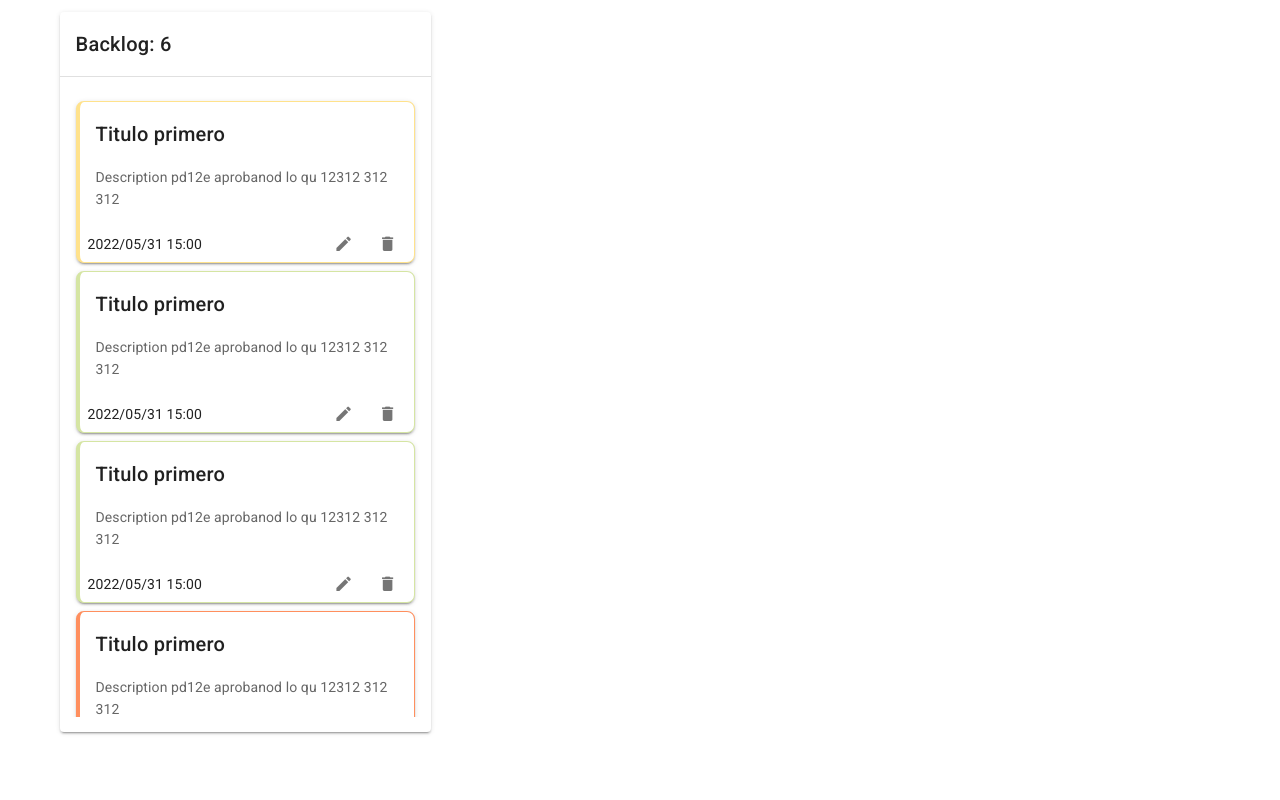
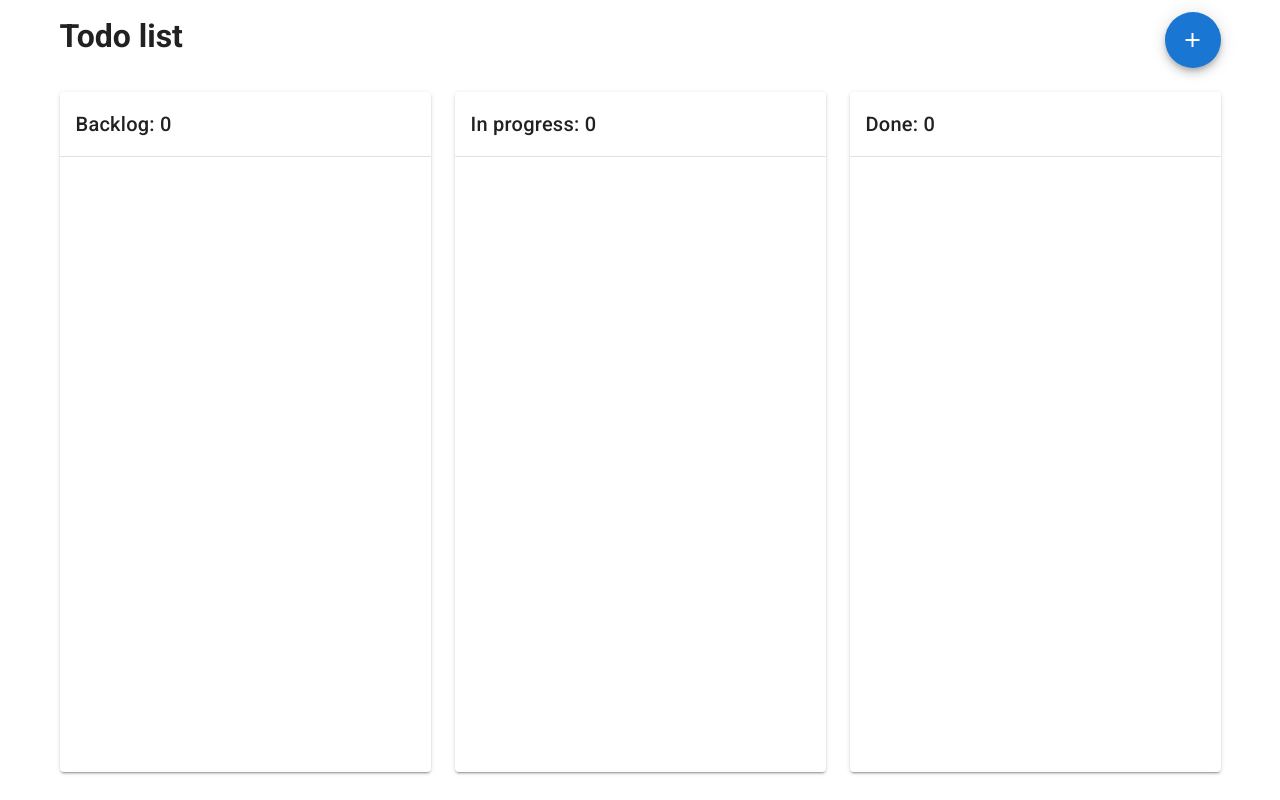
Before and after one commit to jsolanas7/todo-list-nuxt-vuetify, a Nuxt app: page / in a window 1280 px wide. Built offline with nearby package versions, Linux system fonts and the light colour scheme.

Commit message:
feat: Added create and edit cards. Cards default order by date desc

```diff
--- a/components/card-type-list/CardTypeList.vue
+++ b/components/card-type-list/CardTypeList.vue
@@ -1,13 +1,13 @@
 
 <template>
-  <v-card height="90vh" elevation="2">
+  <v-card height="85vh" elevation="2">
       <v-card-title>
           {{title}}: {{items.length}}
       </v-card-title>
       <v-divider></v-divider>
-      <v-card-text class="cardsContainer">
-          <template v-for="item in items" >
-              <card class="mt-2" :key="item" :item="item">
+      <v-card-text class="cardsContainer" v-if="items && items.length > 0">
+          <template v-for="item in items">
+              <card v-on:onDelete="onDelete" v-on:onEdit="onEdit" class="mt-2" :key="item.id" :item="item">
               </card>
           </template>
       </v-card-text>
@@ -17,17 +17,26 @@
 <script lang="ts">
 import { Component, Prop, Vue } from "vue-property-decorator";
 import {TodoItemModel} from "../todo-list/models/TodoItemModel"
+import { TodoListService } from "../todo-list/services/TodoListService";
 @Component
 export default class OLoginBox extends Vue {
   @Prop({ type: Array, required: true }) items!: TodoItemModel[];
   @Prop({ type: String, required: true }) title!: string;
 
+  onDelete(id: string){
+      const todoListService = new TodoListService(this.$store);
+      todoListService.removeItem(id);
+  }
+
+  onEdit(id: string){
+      this.$emit("onEdit", id);
+  }
 }
 </script>
 
 <style>
 .cardsContainer{
-    max-height: 80vh;
+    max-height: 75vh;
     overflow-y: auto;
 }
 </style>
--- a/components/card/card.vue
+++ b/components/card/card.vue
@@ -8,10 +8,10 @@
                 {{formatDate(item.date)}}
             </span>
             <v-spacer></v-spacer>
-        <v-btn icon>
+        <v-btn icon @click="onEdit">
                 <v-icon>mdi-pencil</v-icon>
         </v-btn>
-         <v-btn icon>
+         <v-btn icon @click="onDelete">
                 <v-icon>mdi-delete</v-icon>
         </v-btn>
       </v-card-actions>
@@ -21,7 +21,7 @@
 <script lang="ts">
 import { Component, Prop, Vue } from "vue-property-decorator";
 import {TodoItemModel} from "../todo-list/models/TodoItemModel"
-import {DateHelper} from "../helpers/DateHelper"
+import {DateHelper} from "../helpers/DateHelper";
 @Component
 export default class OLoginBox extends Vue {
   @Prop({ type: Object, required: true }) item!: TodoItemModel;
@@ -53,6 +53,14 @@ export default class OLoginBox extends Vue {
     this.itemColor =  this.colors[random];
     debugger;
 }
+
+    onDelete(){
+        this.$emit("onDelete", this.item.id);
+    }
+
+      onEdit(){
+        this.$emit("onEdit", this.item.id);
+    }
 }
 </script>
 
--- a/components/create-card/CreateCard.vue
+++ b/components/create-card/CreateCard.vue
@@ -2,33 +2,100 @@
 <template>
   <v-card>
     <v-card-title>
-            {{isEdit ? 'Edit' : 'Add'}}
+      {{ isEdit ? "Edit" : "Add" }}
     </v-card-title>
     <v-card-text>
       <v-form ref="form" v-model="valid">
-                <v-text-field dense outlined label="Title" v-model="title">
+        <v-text-field
+          :rules="notEmptyRules"
+          required
+          dense
+          outlined
+          label="Title"
+          v-model="title"
+        >
         </v-text-field>
-                <v-text-field dense outlined label="Title" v-model="description">
+        <v-text-field dense outlined label="Description" v-model="description">
         </v-text-field>
-                <v-select dense outlined :items="items">
-
+        <v-select v-model="status" :rules="notEmptyRules" required dense outlined :items="items"
+          item-text="text"
+          item-value="value"
+        >
         </v-select>
       </v-form>
     </v-card-text>
+    <v-card-actions>
+      <v-spacer></v-spacer>
+      <v-btn @click="onSave" color="primary">Save</v-btn>
+      <v-btn @click="onCancel">Cancel</v-btn>
+    </v-card-actions>
   </v-card>
 </template>
 
 <script lang="ts">
-import { Component, Prop, Vue } from "vue-property-decorator";
-import {TodoItemModel} from "../todo-list/models/TodoItemModel"
+import { Component, Prop, Ref, Vue } from "vue-property-decorator";
+import { TodoItemModel } from "../todo-list/models/TodoItemModel";
+import { GuidHelper } from "../helpers/GuidHelper";
+import { CreateCardService } from "./services/CreateCardService";
+import { TodoListService } from "../todo-list/services/TodoListService";
 @Component
 export default class CreateCard extends Vue {
   @Prop({ type: Boolean, required: false, default: false }) isEdit!: boolean;
+  @Prop({ type: String, required: false, default: false }) id!: string;
+  @Ref() readonly form!: any;
+  valid = false;
+  items = [{text: "Backlog", value:1},{text: "In progress", value: 2}, {text: "Done", value:3}];
+  notEmptyRules = [(v: string) => !!v || "Is required"];
+  title: string = "";
+  description: string | undefined = "";
+  status: number  = 0;
+  todoItem: TodoItemModel | undefined = {} as TodoItemModel;
 
-    items = ['Backlog', 'In progress', 'Done'];
+  created(){
+      if(this.isEdit){
+          const todoListService = new TodoListService(this.$store);
+          this.todoItem = todoListService.getById(this.id);
+          this.description = this.todoItem!.description;
+          this.title = this.todoItem!.title;
+          this.description = this.todoItem?.description;
+          this.status = this.todoItem!.status;
+      }
+  }
+  onCancel() {
+    this.$emit("onCancel");
+  }
+
+  onSave() {
+    (this.$refs.form as Vue & { validate: () => boolean }).validate();
+    if (this.valid) {
+           const createCardService = new CreateCardService(this.$store);
+       if(this.isEdit){
+           const item: TodoItemModel = {
+               id: this.todoItem!.id,
+               date: this.todoItem!.date,
+               description: this.description,
+               title: this.title,
+               status: this.status
+           };
+           createCardService.update(this.todoItem!);
+       }else{
+           const guidHelper = new GuidHelper();
+           const item: TodoItemModel = {
+               id: guidHelper.createGuid(),
+               date: new Date(),
+               description: this.description,
+               title: this.title,
+               status: this.status
+           };
+           createCardService.addItem(item);
+       }
+           this.$emit("onSave");
+    }
+  }
+
+
   }
 </script>
 
 <style>
-
 </style>
--- /dev/null
+++ b/components/create-card/services/CreateCardService.ts
@@ -0,0 +1,17 @@
+import { TodoItemModel } from "~/components/todo-list/models/TodoItemModel";
+
+export class CreateCardService{
+    $store: any;
+    constructor(store: any){
+        this.$store = store;
+    }
+        addItem(item: TodoItemModel){
+        this.$store.commit('todos/add', item);
+    }
+
+    update(item: TodoItemModel){
+        this.$store.commit('todos/remove', item.id);
+        debugger;
+        this.addItem(item);
+    }
+}
--- /dev/null
+++ b/components/helpers/GuidHelper.ts
@@ -0,0 +1,8 @@
+export class GuidHelper{
+    createGuid(){
+        function S4() {
+           return (((1+Math.random())*0x10000)|0).toString(16).substring(1);
+        }
+        return (S4() + S4() + "-" + S4() + "-4" + S4().substr(0,3) + "-" + S4() + "-" + S4() + S4() + S4()).toLowerCase();
+     }
+}
--- a/components/todo-list/TodoList.vue
+++ b/components/todo-list/TodoList.vue
@@ -1,29 +1,66 @@
 
 <template>
     <v-row>
+        <v-col cols="11">
+            <h1>Todo list</h1>
+        </v-col>
+        <v-col cols="1" class="text-right">
+            <v-btn color="primary" fab @click="dialogActivated = true">
+                <v-icon>mdi-plus</v-icon>
+            </v-btn>
+        </v-col>
         <v-col cols="4">
-              <card-type-list :title="'Backlog'" :items="items">
-
+              <card-type-list v-on:onEdit="onEdit" :title="'Backlog'" :items="getItems(1)">
   </card-type-list>
         </v-col>
+         <v-col cols="4">
+              <card-type-list v-on:onEdit="onEdit" :title="'In progress'" :items="getItems(2)">
+  </card-type-list>
+        </v-col>
+         <v-col cols="4">
+              <card-type-list v-on:onEdit="onEdit" :title="'Done'" :items="getItems(3)">
+  </card-type-list>
+        </v-col>
+        <v-dialog v-if="dialogActivated" persistent max-width="500px" v-model="dialogActivated">
+            <create-card :isEdit="isEdit" :id="id" v-on:onCancel="onCancel" v-on:onSave="onSave"></create-card>
+        </v-dialog>
     </v-row>
 </template>
 
 <script lang="ts">
 import { Component, Prop, Vue } from "vue-property-decorator";
 import {TodoItemModel} from "../todo-list/models/TodoItemModel"
+import {TodoListService} from "./services/TodoListService";
 @Component
 export default class OLoginBox extends Vue {
-  @Prop({ type: Object, required: true }) item!: TodoItemModel;
+    dialogActivated = false;
+    items: TodoItemModel[] = [];
+    isEdit = false;
+    id = "";
+    created(){
+        const todoListService = new TodoListService(this.$store);
+        this.items = todoListService.getAll();
+    }
+    onCancel(){
+        this.dialogActivated = false;
+    }
+    onSave(){
+        this.dialogActivated = false;
+    }
 
-    items = [
-        { title: "Titulo primero", description: "Description pd12e aprobanod lo qu 12312 312 312", id: 1, date: new Date()},
-        { title: "Titulo primero", description: "Description pd12e aprobanod lo qu 12312 312 312", id: 1, date: new Date()},
-        { title: "Titulo primero", description: "Description pd12e aprobanod lo qu 12312 312 312", id: 1, date: new Date()},
-        { title: "Titulo primero", description: "Description pd12e aprobanod lo qu 12312 312 312", id: 1, date: new Date()},
-        { title: "Titulo primero", description: "Description pd12e aprobanod lo qu 12312 312 312", id: 1, date: new Date()},
-        { title: "Titulo primero", description: "Description pd12e aprobanod lo qu 12312 312 312", id: 1, date: new Date()},
-    ]
+    onEdit(id:string){
+        this.isEdit = true;
+        this.id = id;
+        this.dialogActivated = true;
+    }
+
+    getItems(status: number): TodoItemModel[]{
+        const result = this.items.filter(a => a.status == status);
+        return result.sort(
+      (a: any, b: any) =>
+        new Date(b.date).valueOf() - new Date(a.date).valueOf()
+    );
+    }
 }
 </script>
 
--- a/components/todo-list/models/TodoItemModel.ts
+++ b/components/todo-list/models/TodoItemModel.ts
@@ -1,6 +1,7 @@
 export interface TodoItemModel{
-    id: number;
+    id: string;
     date: Date;
-    description: string;
+    description?: string;
     title: string;
+    status: number; //0 backlog, 1 in progress, 2 done
 }
--- /dev/null
+++ b/components/todo-list/services/TodoListService.ts
@@ -0,0 +1,22 @@
+import { TodoItemModel } from "../models/TodoItemModel";
+
+export class TodoListService{
+    $store: any;
+    constructor(store: any){
+        this.$store = store;
+    }
+    removeItem(id: string){
+        this.$store.commit('todos/remove', id);
+    }
+
+    getAll(): TodoItemModel[]{
+        return this.$store.state.todos.list;
+    }
+
+    getById(id: string): TodoItemModel | undefined{
+        const items = this.getAll();
+        return items.find(a => a.id === id);
+    }
+
+
+}
--- a/nuxt.config.js
+++ b/nuxt.config.js
@@ -28,6 +28,7 @@ export default {
 
   // Plugins to run before rendering page: https://go.nuxtjs.dev/config-plugins
   plugins: [
+    { src: '~/plugins/vuex-persist', ssr: false }
   ],
 
   // Auto import components: https://go.nuxtjs.dev/config-components
--- a/package.json
+++ b/package.json
@@ -17,6 +17,7 @@
     "vue-server-renderer": "^2.6.14",
     "vue-template-compiler": "^2.6.14",
     "vuetify": "^2.6.1",
+    "vuex-persist": "^3.1.3",
     "webpack": "^4.46.0"
   },
   "devDependencies": {
--- /dev/null
+++ b/plugins/vuex-persist.js
@@ -0,0 +1,8 @@
+// ~/plugins/vuex-persist.js
+import VuexPersistence from 'vuex-persist'
+
+export default ({ store }) => {
+  new VuexPersistence({
+  /* your options */
+  }).plugin(store);
+}
```
Also changed, not shown: store/todos.ts (added, +24 -0 lines), 2 other files (tests, documents, lock files or other folders). Lines whose indentation alone changed are shown as unchanged.
